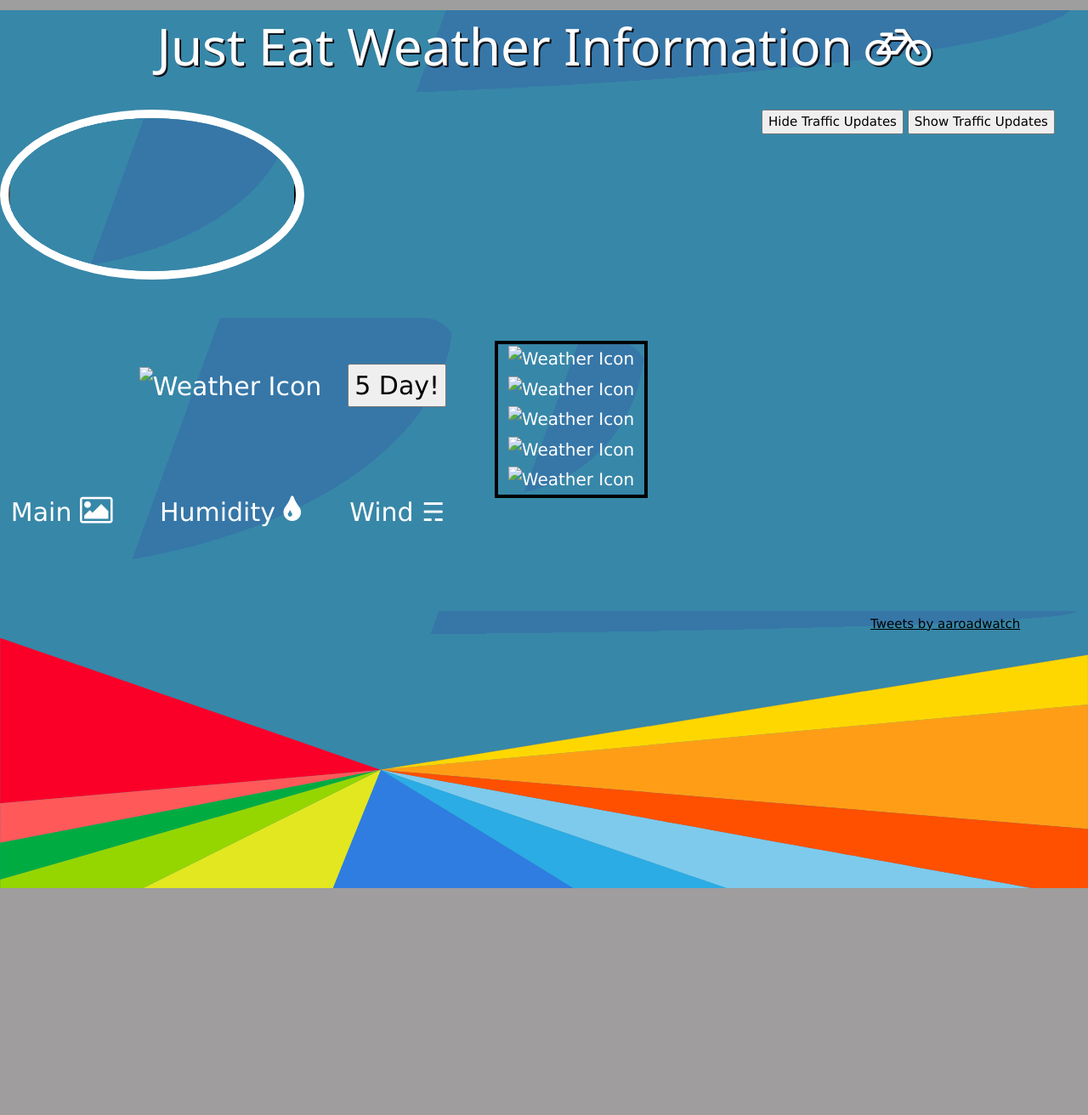
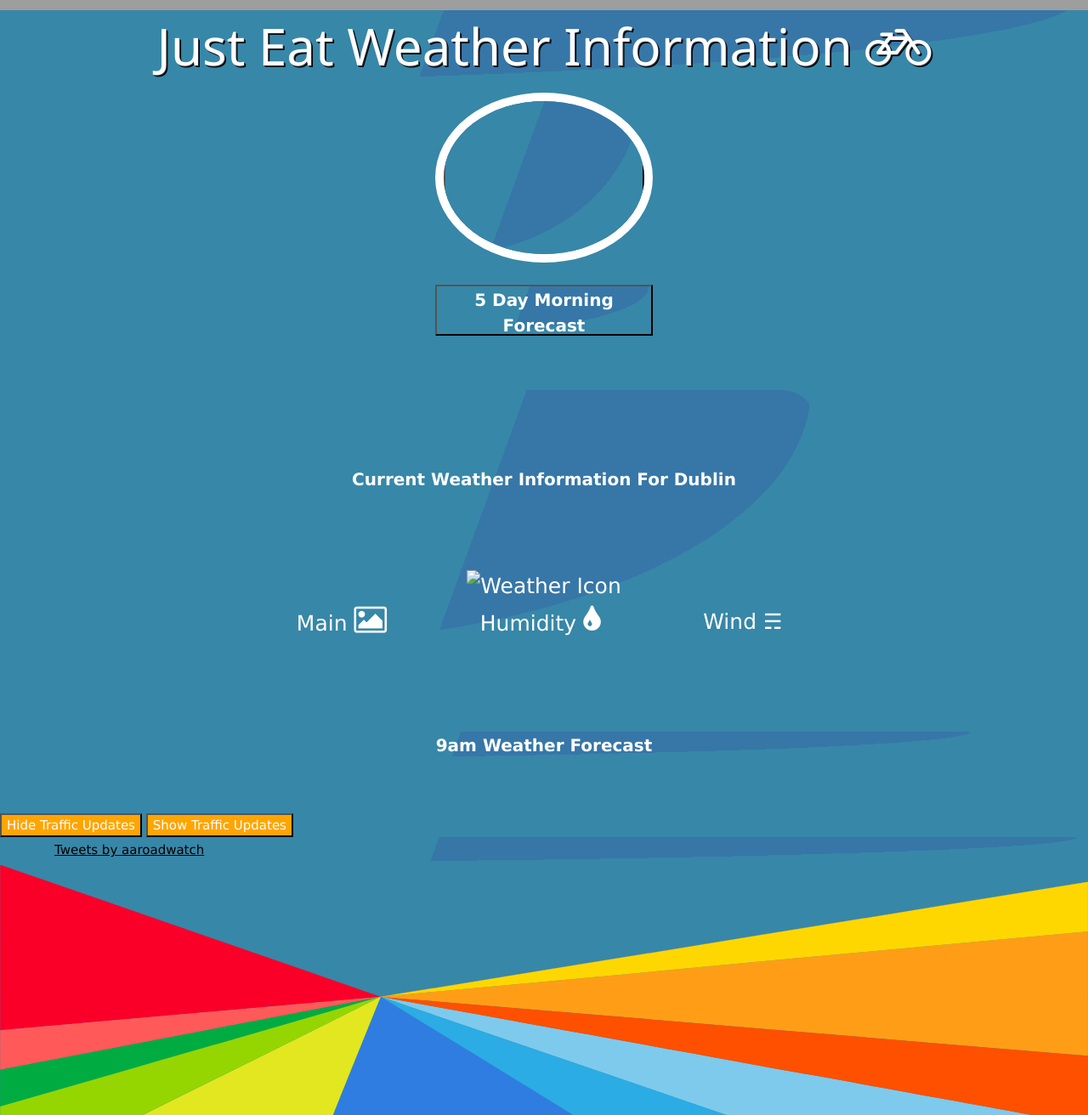
Before and after one commit to Slaporter/comp30670-groupAssignment, a Flask app: page / in a window 1280 px wide. Shown: the part 1531-2843 px from the top of the page at 85% size. Before the commit the page ends 2576 px from the top, so only its background shows below. Run offline with Flask 2, Linux system fonts and the light colour scheme; data that the repository does not hold is empty; some libraries are stand-ins or nearby versions; grey boxes are pictures that could not be loaded.

Commit message:
weather Page near completeion

```diff
--- a/app/static/styles/CSS.css
+++ b/app/static/styles/CSS.css
@@ -114,6 +114,7 @@ td.rain::before {
 #weather_container{
     width: 100%;
     height:auto;
+    overflow: auto;
 
 
 }
@@ -125,38 +126,28 @@ td.rain::before {
 
 h3 { color: white;
 	text-shadow: 1px 1px 0px #2c2e38, 2px 2px 0px black;
-	font-family:monospace;
     padding-top: 10px;
-    padding-bottom: 20px;
     padding-left: 1px;
     padding-right: 1px;
     text-align: center;
-    margin-top: 0%;
     margin-bottom: 5%;
 
 }
 
-.centerFlex {
-  align-items: center;
-  display: flex;
-  justify-content: center;
-}
+
 
 #pftable{
-    width: 60%;
+    width: 50%;
 /*    border: 1px solid black;*/
-    margin-left: 0;
-    margin-right: 0%;
+    margin-left: 15%;
+    margin-right: 15%;
     text-align-last: center;
-    font-size: 30px;
+    font-size: 20px;
     text-transform:capitalize;
     background-color: black;
     border-radius: 40px;
     height: 300px;
     color: #fff;
-    background: -webkit-linear-gradient(110deg, #3787A8 40%, rgba(0, 0, 0, 0) 30%), -webkit-radial-gradient(farthest-corner at 0% 0%, #7a00cc 70%, #c03fff 70%);
-    background: -o-linear-gradient(110deg, #3787A8 40%, rgba(0, 0, 0, 0) 30%), -o-radial-gradient(farthest-corner at 0% 0%, #7a00cc 70%, #c03fff 70%);
-    background: -moz-linear-gradient(110deg, #3787A8 40%, rgba(0, 0, 0, 0) 30%), -moz-radial-gradient(farthest-corner at 0% 0%, #7a00cc 70%, #c03fff 70%);
     background: linear-gradient(110deg, #3787A8 40%, rgba(0, 0, 0, 0) 30%), radial-gradient(farthest-corner at 0% 0%, #3677a8 70%, #3787A8  70%);
     float: left;
     margin-right: 5%;
@@ -165,86 +156,38 @@ h3 { color: white;
 
 #weather_info{
 
-    padding-left: 20;
-    width: 70%;
+    margin-left: 10%;
+    margin-right: 10%;
+    width: 100%;
     height:100%;
     float: left;
-    padding-left:%;
     align-items: center;
-/*    display:  inline-block;*/
-/*      display: inline-block;*/
-  flex-direction: column;
-  justify-content: center;
-
-}
-/*
-
-.weatherWidget {
-	display:  inline-block;
-      display: flex;
-  flex-direction: column;
-  justify-content: center;
-
-}
-*/
-
-/*
-#icon {
-    margin-left: 44%;
-    margin-right: 40%;
-    width: 15%;
-    object-position: center;
-
-}
-*/
-
-/*
-#button{
-    margin-left: 40%;
-    margin-right: 40%;
-    width: 20%;
-    object-position: center;
-    margin-bottom: 2%;
-    margin-top: 2%;
-    height: 20%;
-    width: 20%
-
-}
-*/
-
-
+    flex-direction: column;
+    justify-content: center;
 
 }
 
-/*
-.wrapper{
-  width: 600px;
-  height: 480px;
-  margin: 10% auto;
-
-  background-color: ;
-  border-radius: 7px;
-}
-*/
-
-   td {
+   #pftable td {
     width: 50px;
-/*    padding: 20px 0px 35px 0px;*/
+    padding: 0px 0px 0px 0px;
     position: relative;
-    font-size: 1.5em;
+    height:40px;
     border-bottom: 2px solid $lightGray;
-       text-align: center;
-       object-position: center;
-       border: yellow; 1px;
+    text-align: center;
+    object-position: center;
+    border: yellow; 1px;
+    font-size: 25px;
 
 }
 
 .Outerbutton {
-width:40%;
+width:20%;
 height: 200px;
-margin-left:%;
-margin-bottom:5%;
-margin-right: 0;
+margin-bottom:2%;
+margin-right: 30%;
+margin-left: 30%;
+
+
 
 
 
@@ -349,7 +290,7 @@ h4{
 }
 
 #wftable{
-    width: 20%;
+    width: 80%;
 /*    border: 1px solid black;*/
     margin-left: 0;
     margin-right: 0%;
@@ -358,7 +299,6 @@ h4{
     font-size: 20px;
     text-transform:capitalize;
     background-color: black;
-   border: 4px solid black;
     border-collapse: collapse;
     border-radius: 40px;
     height: 300px;
@@ -385,10 +327,55 @@ img.icon{ width: 70px;
 }
 
 #twitter_box{
-    margin-left: 80%
+    float: left;
+    margin-left: 5%;
 }
 
 button.twitter{
+            background: orange;
+    color: white;
+
+}
+.btn-weather {
+    background-color: #4CAF50; /* Green background */
+    border: 1px solid green; /* Green border */
+    color: white; /* White text */
+    cursor: pointer; /* Pointer/hand icon */
+    float: left; /* Float the buttons side by side */
+    width: 100;
+}
+
+
+
+#last_row{
+    height:50px;
+    font-size: 10px;
+    padding: 0%, 0%, 0%, 0%;
+}
+
+#morning_weather{
+    width: 20%;
+    margin-left: 30%;
+    margin-right: 30%;
+    display:inline-block;
+    height: 60px;
+        background: linear-gradient(110deg, #3787A8 40%, rgba(0, 0, 0, 0) 30%), radial-gradient(farthest-corner at 0% 0%, #3677a8 70%, #3787A8  70%);
+    margin-bottom: 5%;
+    color: white;
+    border-radius: 0%;
+    font-size: 20px;
+
 
 
 }
+
+
+
+#icon_{
+    height:120px;
+    width: 120px;
+}
+
+th{
+    text-align: center;
+}
--- a/app/templates/index.html
+++ b/app/templates/index.html
@@ -36,31 +36,6 @@
     });
 
     google.charts.load('current', {'packages':['corechart']});
-    //google.charts.setOnLoadCallback(drawChart);
-
-
-
-
-        //map = new google.maps.Map(mapCanvas, mapOptions);
-  //  	infoWindow = new google.maps.InfoWindow;
-    	// Try HTML5 geolocation.
-//
-  //  	if (navigator.geolocation) {
-    //		navigator.geolocation.getCurrentPosition(function(position) {
-    	//		var pos = {
-    		//		lat: position.coords.latitude,
-    			//	lng: position.coords.longitude
-    		//	};
-   // 			infoWindow.setPosition(pos);
-    //			infoWindow.setContent('Found you!');
-    	//		map.setCenter(myLongitude);
-   // 		}, function() {
-    //			handleLocationError(true, infoWindow, map.getCenter());
-    	//	});
-    //	} else {
-    		// Browser doesn't support Geolocation
-    	//	handleLocationError(false, infoWindow, map.getCenter());
-    	//}
 
 
 		mapMarkers=[];
@@ -213,11 +188,9 @@ else{
      $("<td>" + data.dt + data.hour + data.minutes + "</td>").appendTo("#date");
     $("<tr><td>" + data.name + "</td></tr>").appendTo("#city");
 //     $("<tr><td>" + description +  "</td></tr>").appendTo("#pftable");
-     $("<tr><td>" + main + "</td><td>" + humidity + "%" + "</td><td>" + wind + " m/s" + "</td></tr>").appendTo("#pftable");
+     $("<td>" + description + "</td><td>" + humidity + "%" + "</td><td>" + wind + " m/s" + "</td>").appendTo("#middle");
 
 
-//     $("<tr><td>" + wind + " m/s" + "</td></tr>").appendTo("#pftable");
-//     $("<tr><td>" + humidity + "</td><td>" + humidity + "</td></tr>").appendTo("#pftable");
 
 
              if (main = "Clouds"  && hour <= 20) {
@@ -329,39 +302,7 @@ else{
     var iconcode = data.weather[0].icon;
     var iconurl = "http://openweathermap.org/img/w/" + iconcode + ".png";
     $('#icon_').attr('src', iconurl);
-
-
     var iconDiv = $("#icon99");
-
-
-
-//     var iconcode = data.weather[0].icon;
-//    var iconurl = "http://openweathermap.org/img/w/" + iconcode + ".png";
-//     $('#wicon').attr('src', iconurl);
-
-
-console.log(main);
-       switch (main) {
-          case "Rain":
-            iconDiv.toggleClass('rain');
-            break;
-
-          case "Clouds":
-            iconDiv.toggleClass('cloud');
-            break;
-
-          case "Clear":
-            iconDiv.toggleClass('clear');
-            break;
-        case "Drizzle":
-            iconDiv.toggleClass('rain');
-            break;
-
-          default:
-            iconDiv.toggleClass('clear');
-      }
-
- });
 
      $(document).ready(function(){
     $("#hide").click(function(){
@@ -372,135 +313,89 @@ $(document).ready(function(){
     });
 });
 
+
+
+ });
+
+
      $.getJSON("http://api.openweathermap.org/data/2.5/forecast?q=Dublin,ie&appid=52b3fcc8ca94382baa1747a7dde59108", function(data) {
           console.log(data);
 
 
 
      var times = data.list;
-     var day1 = times[0];
+     var day1 = times[3];
      var day1Time = day1.dt
      var day1Icon = day1.weather[0].icon;
 
-          var day2 = times[7];
+    var day2 = times[11];
      var day2Time = day2.dt
      var day2Icon = day2.weather[0].icon;
 
-        var day3 = times[15];
+    var day3 = times[19];
      var day3Time = day3.dt
      var day3Icon = day3.weather[0].icon;
 
-          var day4 = times[23];
+    var day4 = times[27];
      var day4Time = day4.dt
      var day4Icon = day4.weather[0].icon;
 
-    var day5 = times[31];
+    var day5 = times[35];
      var day5Time = day5.dt
-
 var day5Icon = day5.weather[0].icon;
 
-
-   var times = [day1Time, day2Time, day3Time]
-
-         {array of times}
-         {array of icons}
-         indexing will be the same
-
-         format_time = {}
-
-         for int i = 0, i < time.lenght
-
+var times = [day1Time, day2Time, day3Time, day4Time, day5Time];
+var icons = [day1Icon, day2Icon, day3Icon, day4Icon, day5Icon]
 var weekday=new Array("Sun","Mon","Tue","Wed","Thu","Fri","Sat");
-
 var monthname=new Array("Jan","Feb","Mar","Apr","May","Jun","Jul","Aug","Sep","Oct","Nov","Dec");
 
 
-var pubDate = new Date( day1Time* 1000); //exp
-var formattedDate = weekday[pubDate.getDay()] + ' '
-  + monthname[pubDate.getMonth()] + ' '
-  + pubDate.getDate()
+   var format_time = []
+   var html = "";
+   var format_time = []
+
+   for (var i = 0; i < times.length; i++)
+
+       {
+           var date = new Date(times[i]*1000);
+           var formattedDate = weekday[date.getDay()] + ' '+ monthname[date.getMonth()] + ' '+ date.getDate();
+
+           format_time[i] = formattedDate
            console.log(formattedDate)
 
-var pubDate2 = new Date( day2Time* 1000); //exp
-var formattedDate2 = weekday[pubDate2.getDay()] + ' '
-  + monthname[pubDate2.getMonth()] + ' '
-  + pubDate2.getDate()
-console.log(formattedDate2)
 
-var pubDate3 = new Date( day3Time* 1000);
-var formattedDate3 = weekday[pubDate3.getDay()] + ' '
-  + monthname[pubDate3.getMonth()] + ' '
-  + pubDate3.getDate()
-console.log(formattedDate3)
+       }
+         var html = "<tr>";
+         var html2 = "<tr>";
+         for (var i = 0; i < format_time.length; i++)
 
-var pubDate4 = new Date( day4Time* 1000);
-var formattedDate4 = weekday[pubDate4.getDay()] + ' '
-  + monthname[pubDate4.getMonth()] + ' '
-  + pubDate4.getDate()
-console.log(formattedDate4)
+             {
+                 html += "<td id =day" + i + ">" + format_time[i] + "</td>"
+                 html += "<td><img id =icon" + i + " src = http://openweathermap.org/img/w/" + icons[i] + ".png></img></td>"
+                 }
+         html += "</tr>"
+         html2 += "</tr>"
 
-var pubDate5 = new Date( day5Time* 1000);
-var formattedDate5 = weekday[pubDate5.getDay()] + ' '
-  + monthname[pubDate5.getMonth()] + ' '
-  + pubDate5.getDate()
-console.log(formattedDate5)
+         console.log(html)
+
+         $(html).appendTo("#wftable")
+         $(html2).appendTo("#wftable")
 
 
 
 
-
-
-
-
- var iconurl1 = "http://openweathermap.org/img/w/" + day1Icon + ".png";
-  $('#icon_day1').attr('src', iconurl1);
-
- var iconurl2 = "http://openweathermap.org/img/w/" + day2Icon + ".png";
-  $('#icon_day2').attr('src', iconurl2);
-
-     var iconurl3 = "http://openweathermap.org/img/w/" + day3Icon + ".png";
-  $('#icon_day3').attr('src', iconurl3);
-
-     var iconurl4 = "http://openweathermap.org/img/w/" + day4Icon + ".png";
-  $('#icon_day4').attr('src', iconurl4);
-
-      var iconurl5 = "http://openweathermap.org/img/w/" + day5Icon + ".png";
-  $('#icon_day5').attr('src', iconurl5);
-
-
-
-
-
-
-    $("<tr><td>" + formattedDate + "</td></tr>").appendTo("#day1");
-     $("<tr><td>" + formattedDate2 + "</td></tr>").appendTo("#day2");
-     $("<tr><td>" + formattedDate3 + "</td></tr>").appendTo("#day3");
-     $("<tr><td>" + formattedDate4 + "</td></tr>").appendTo("#day4");
-     $("<tr><td>" + formattedDate5 + "</td></tr>").appendTo("#day5");
-
-$(document).ready(
-    function(){
-        $("#more_weather").click(function () {
-            $("#wftable").show("slow");
+$( "#morning_weather" ).click(function() {
+  $( "#wftable" ).slideToggle( "fast" );
 });
 
    });
-
-$(document).ready(
-    function(){
-        $("#more_weather").click(function () {
-            $("#wftable").toggle();
-        });
-    });
-
-})
-
-
 </script>
 
 <script>function displayDiv() {
    document.getElementById('weather_container').style.display = "block";
 }</script>
+
+
 
     <!--  https://www.w3schools.com/graphics/google_maps_basic.asp  -->
     <div class="container">
@@ -515,7 +410,7 @@ $(document).ready(
 
     <div id = weather_container>
 
-        <h3 id = "header" class = centreFlex>Just Eat Weather Information <i style="font-size:60px" class="fa">&#xf206;</i> </h3>
+        <h3 id = "header">Just Eat Weather Information <i style="font-size:60px" class="fa">&#xf206;</i> </h3>
 
          <div id = "weather_info">
 
@@ -529,12 +424,15 @@ $(document).ready(
 
 
 
+
+
          <table id = "pftable" class = "wrapper">
             <tbody>
+                <tr> <th colspan="3">Current Weather Information for Dublin</th></tr>
 <!--                <caption id = "icon99" class = "icon99"></caption>-->
-            <tr><td></td>
-       <td> <img class = "icon" id="icon_" src="" alt="Weather icon"> </td>
-                <td><button id = "more_weather"> 5 Day!</button></td>
+            <tr>
+       <td colspan="3"> <img class = "icon" id="icon_" src="" alt="Weather icon"> </td>
+
 
 
             </tr>
@@ -550,26 +448,27 @@ $(document).ready(
                     </td>
                 </tr>
 
+                <tr id = "middle">
+                </tr>
+                <tr id = "middle">
+                                <button id = "morning_weather"><b> 5 Day Morning Forecast</b></button>
+                </tr>
+
+
+
+
+
              </tbody>
 
              </table>
 
                      <table id = "wftable">
             <tbody>
-                <tr ><td> <img class = "icon" id="icon_day1" src="" alt="Weather icon"> </td></tr>
-                <tr class ="day"><td id = "day1"></td></tr>
 
-                <tr class ="icon"><td> <img id="icon_day2" src="" alt="Weather icon"> </td></tr>
-                <tr class ="day"><td id = "day2" ></td></tr>
+                <tr>
 
-                <tr class ="icon"><td> <img id="icon_day3" src="" alt="Weather icon"> </td></tr>
-                <tr class ="day"><td id = "day3"></td></tr>
+                    <th colspan = "10">9am Weather Forecast</th></tr>
 
-                <tr class ="icon"><td> <img id="icon_day4" src="" alt="Weather icon"> </td></tr>
-                <tr class ="day"><td id = "day4"></td></tr>
-
-                <tr class ="icon"><td> <img id="icon_day5" src="" alt="Weather icon"> </td></tr>
-                <tr class ="day"><td id = "day5"></td></tr>
 
             </tbody>
     </table>
```
Also changed, not shown: other parts of app/static/styles/CSS.css (+2 -2 lines). Lines whose indentation alone changed are shown as unchanged.
